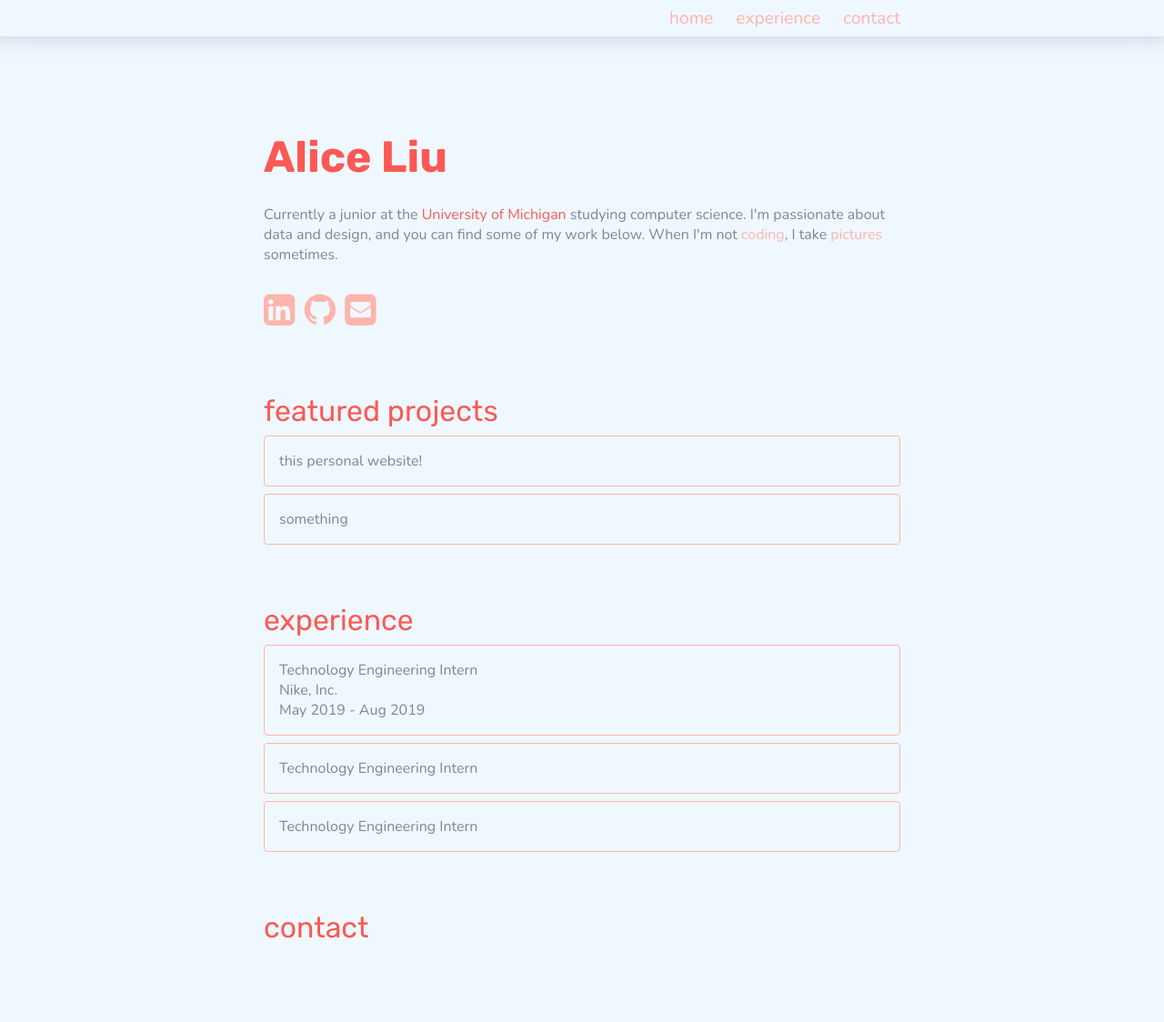
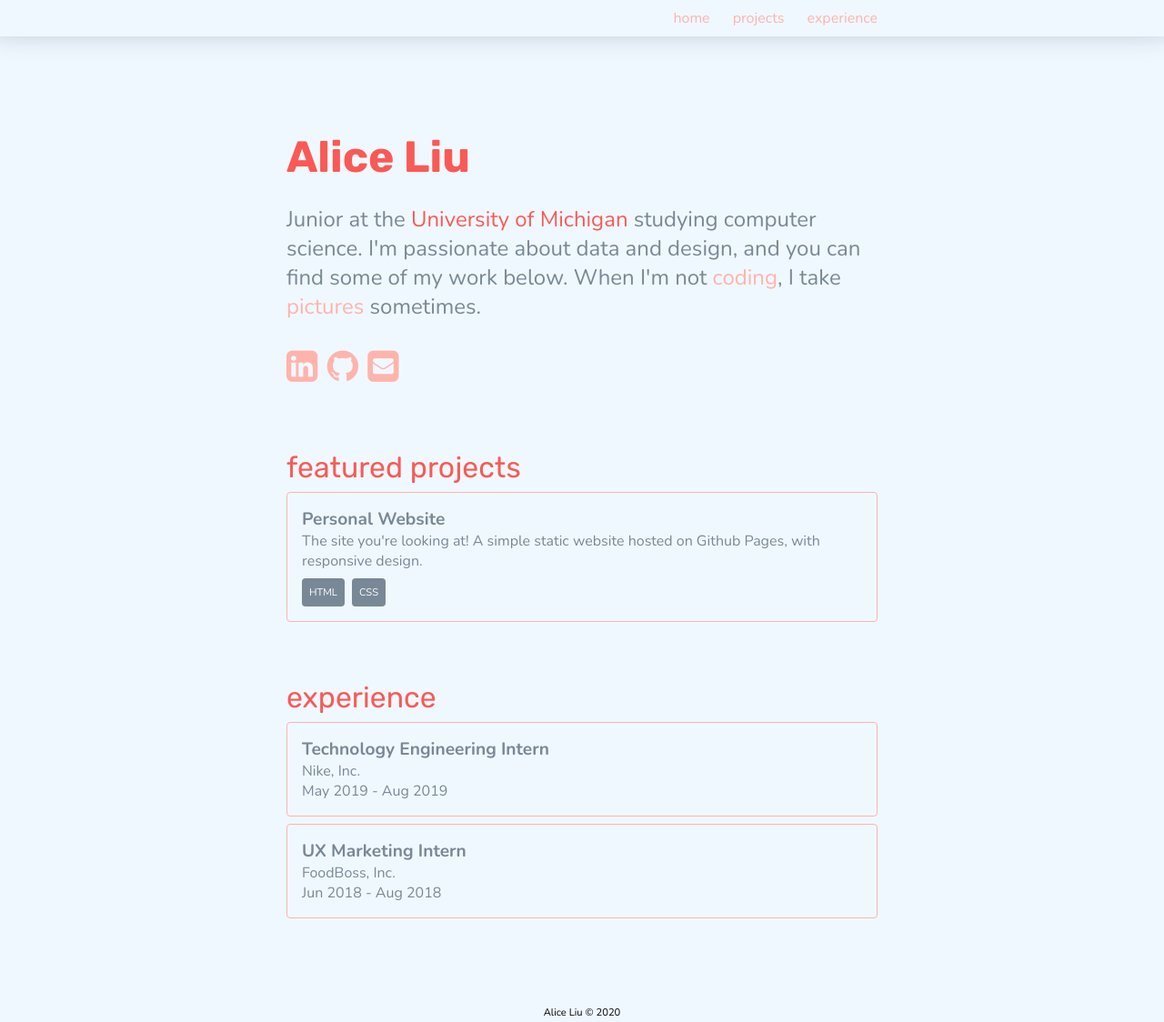
Before and after one commit to alicemliu/alicemliu.github.io, a plain HTML site: page index.html in a window 1280 px wide. Shown: the whole page at 91% size. Before the commit the page ends 1079 px from the top, so only its background shows below. Drawn offline with nearby package versions, Linux system fonts and the light colour scheme.

Commit message:
card tags and exp

```diff
--- a/css/style.css
+++ b/css/style.css
@@ -23,7 +23,7 @@ body {
   justify-content: center;
   flex-direction: column;
   align-items: stretch;
-  max-width: 700px;
+  max-width: 650px;
 
   margin: auto;
   padding: 2.5rem
@@ -47,14 +47,14 @@ body {
 
 @media (min-width: 700px) {
   .nav li:last-child {
-    margin-right: calc((100vw - 700px) / 2);
+    margin-right: calc((100vw - 650px) / 2);
   }
 }
 
 .nav li {
   color: #798897;
   font-family: 'Nunito', serif;
-  font-size: 1.2rem;
+  font-size: 1rem;
   font-weight: 300;
 }
 
@@ -90,6 +90,22 @@ ul {
   /*box-shadow: 0 50px 100px rgba(50,50,93,.05),0 15px 35px rgba(50,50,93,.1),0 5px 15px rgba(0,0,0,.1);*/
   overflow: hidden;
   color: #798897;
+  font-size: 1rem;
+  padding: 1rem;
+}
+
+.tag_cont {
+  display: flex;
+  margin-top: 0.5rem;
+}
+
+.tag_cont li {
+  margin-right: 0.5rem;
+  border-radius: 4px;
+  color: white;
+  background: #798897;
+  padding: 0.5rem;
+  font-size: 0.7rem;
 }
 
 .card:hover {
@@ -114,13 +130,24 @@ h2 {
 
 h3 {
   color: #798897;
+  font-size: 1.5rem;
   font-weight: 300;
   margin-bottom: 1.5rem;
 }
 
+h4 {
+  font-size: 1.2rem;
+  font-weight: 700;
+}
+
 p {
-  margin: 1rem;
   text-align: left;
+}
+
+.footer {
+  font-size: 0.7rem;
+  text-align: center;
+  margin-top: 2rem;
 }
 
 pink {
@@ -134,9 +161,7 @@ line {
   border-width: 0;
   border-top: 2px solid #000;
   border-color: #FEB4AB;
-  width: 40px;
-  text-align: left;
-  margin-left: 10px;
+  width: 100%;
 }
 
 a {
--- a/index.html
+++ b/index.html
@@ -13,15 +13,15 @@
   <link href="css/style.css" rel="stylesheet">
   <link href="https://cdnjs.cloudflare.com/ajax/libs/font-awesome/4.7.0/css/font-awesome.min.css" rel="stylesheet">
   <link href="https://fonts.googleapis.com/css?family=Rubik:400,700&display=swap" rel="stylesheet">
-  <link href="https://fonts.googleapis.com/css?family=Nunito:300&display=swap" rel="stylesheet">
+  <link href="https://fonts.googleapis.com/css?family=Nunito:300,700&display=swap" rel="stylesheet">
 
 </head>
 
 <body>
   <ul class="nav">
     <li><a href="">home</a></li>
+    <li><a href="#proj_section">projects</a></li>
     <li><a href="#exp_section">experience</a></li>
-    <li><a href="#contact_section">contact</a></li>
   </ul>
 
   <div class="grid">
@@ -30,7 +30,7 @@
 
       <h1>Alice Liu</h1>
       <h3>
-        Currently a junior at the <pink>University of Michigan</pink> studying computer science. I'm passionate about data and design, and you can find some of my work below. When I'm not <a href="https://www.github.com/alicemliu/">coding</a>, I take <a href="https://aliu.carbonmade.com">pictures</a> sometimes.
+        Junior at the <pink>University of Michigan</pink> studying computer science. I'm passionate about data and design, and you can find some of my work below. When I'm not <a href="https://www.github.com/alicemliu/">coding</a>, I take <a href="https://aliu.carbonmade.com">pictures</a> sometimes.
       </h3>
 
       <div class="icons">
@@ -44,38 +44,36 @@
     <a id="proj_section"></a>
     <h2>featured projects</h2>
     <a href="https://github.com/alicemliu/alicemliu.github.io"><div class="card">
-      <p>this personal website!</p>
+      <h4>Personal Website</h4>
+      <p>The site you're looking at! A simple static website hosted on Github Pages, with responsive design.</p>
+      <ul class="tag_cont">
+        <li>HTML</li>
+        <li>CSS</li>
+      </ul>
     </div></a>
-    <div class="card">
-      <p>
-        something
-      </p>
-    </div>
 
     <a id="exp_section"></a>
     <div class="content">
       <h2>experience</h2>
       <div class="card">
+        <h4>Technology Engineering Intern</h4>
         <p>
-          Technology Engineering Intern</br>
           Nike, Inc.</br>
           May 2019 - Aug 2019
         </p>
       </div>
       <div class="card">
+        <h4>UX Marketing Intern</h4>
         <p>
-          Technology Engineering Intern
-        </p>
-      </div>
-      <div class="card">
-        <p>
-          Technology Engineering Intern
+          FoodBoss, Inc.</br>
+          Jun 2018 - Aug 2018
         </p>
       </div>
     </div>
+    <div class="footer">Alice Liu &copy; 2020</div>
+  </div>
 
-    <a id="proj_section"></a>
-    <h2>contact</h2>
+
 
   </div>
 
```
